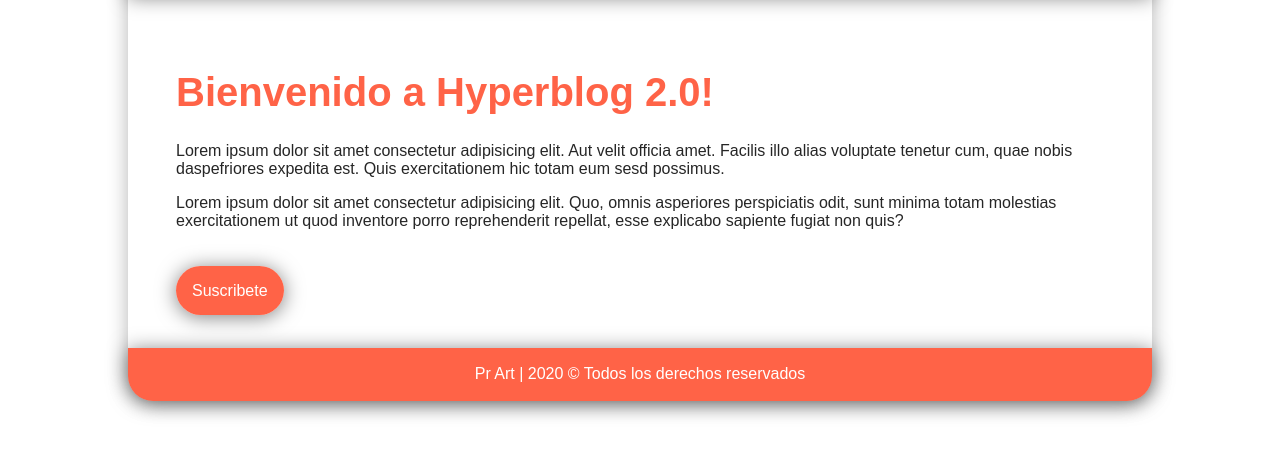
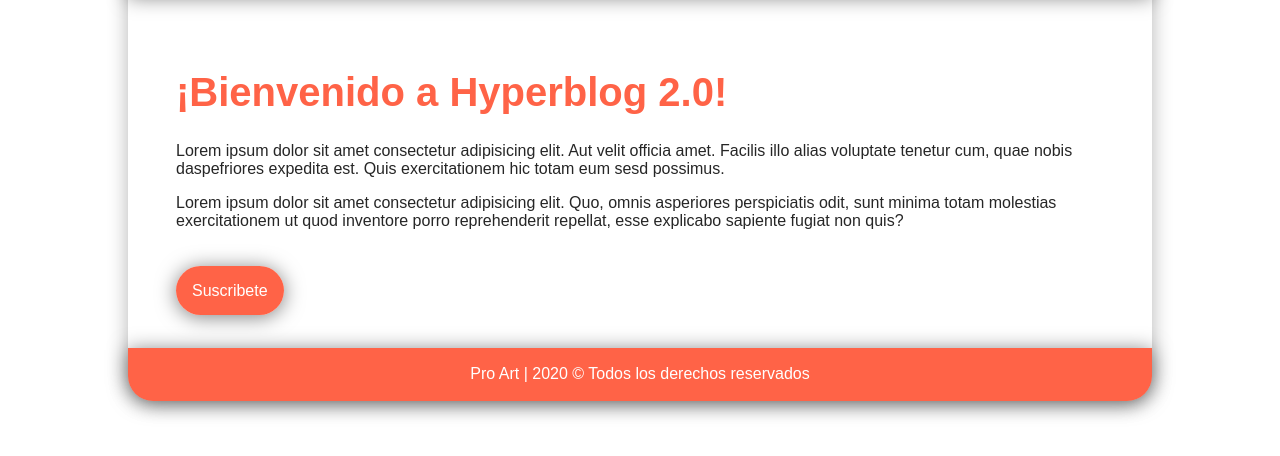
Before and after one commit to jcal14/hyperblog, a plain HTML site: page blogpost.html in a window 1280 px wide. Shown: the part 134-590 px from the top of the page. Drawn offline with Linux system fonts and the light colour scheme.

Commit message:
corrigiendo error en escritura

```diff
--- a/blogpost.html
+++ b/blogpost.html
@@ -12,14 +12,14 @@
             <img class="logo" src="imagenes/logo.png">
         </div>
         <div class="post">
-            <h1>Bienvenido a Hyperblog 2.0!</h1>
+            <h1>¡Bienvenido a Hyperblog 2.0!</h1>
             <p>Lorem ipsum dolor sit amet consectetur adipisicing elit. Aut velit officia amet. Facilis illo alias voluptate tenetur cum, quae nobis daspefriores expedita est. Quis exercitationem hic totam eum sesd possimus.</p>
             <p>Lorem ipsum dolor sit amet consectetur adipisicing elit. Quo, omnis asperiores perspiciatis odit, sunt minima totam molestias exercitationem ut quod inventore porro reprehenderit repellat, esse explicabo sapiente fugiat non quis?</p>
             <br><br>
             <a class="button" href="#">Suscribete</a>
         </div>
         <div id="footer">
-            <p>Pr Art | 2020 &copy Todos los derechos reservados</p>
+            <p>Pro Art | 2020 &copy Todos los derechos reservados</p>
         </div>
     </div>
 </body>
```
